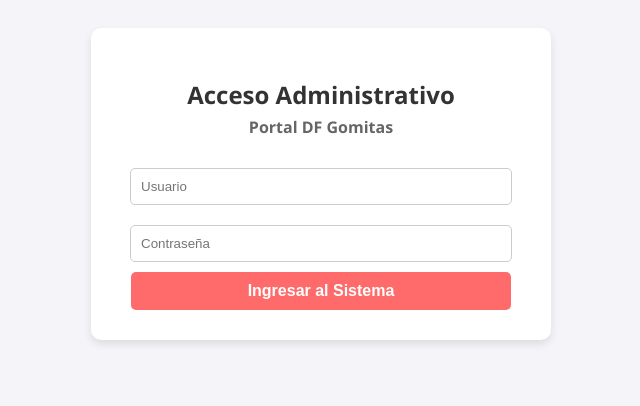
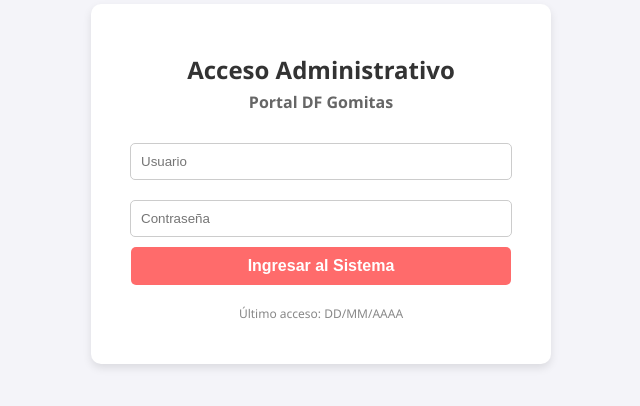
Before and after one commit to francielgod/Proyecto-CRUD-funcional, a plain HTML site: page index.html in a window 1280 px wide. Shown: the part 216-622 px from the top of the page, without its empty margins (319-959 px from the left). Drawn offline with Linux system fonts and the light colour scheme.

```diff
--- a/index.html
+++ b/index.html
@@ -55,6 +55,9 @@
             <input type="password" placeholder="Contraseña" required>
             <button type="submit">Ingresar al Sistema</button>
         </form>
+        <p style="text-align: center; color: #888; font-size: 12px; margin-top: 20px;">
+            Último acceso: <span id="fecha">DD/MM/AAAA</span> <!-- Formato de fecha corregido -->
+        </p>
     </div>
 </body>
 </html>
```
